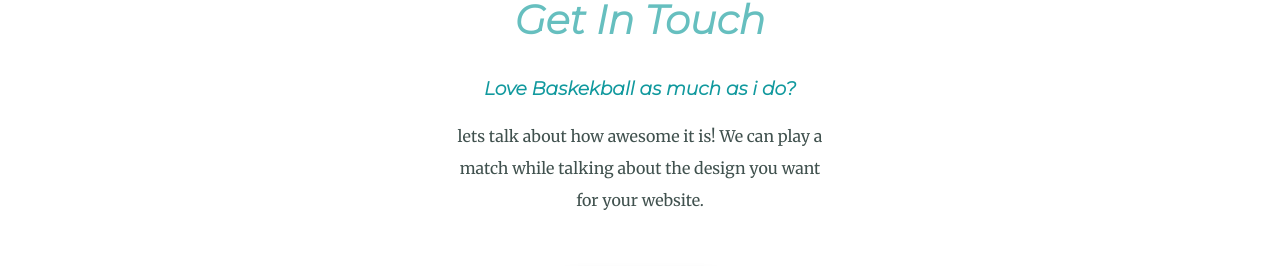
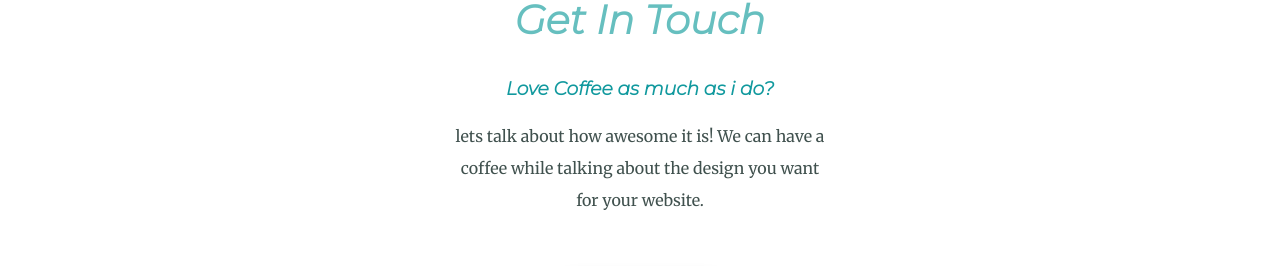
Before and after one commit to dev-nilesh/portfolio, a plain HTML site: page index.html in a window 1280 px wide. Shown: the part 2535-2801 px from the top of the page. Drawn offline with Linux system fonts and the light colour scheme.

Commit message:
Update index.html

```diff
--- a/index.html
+++ b/index.html
@@ -43,8 +43,8 @@
 
       <div class="contact-me">
         <h2>Get In Touch</h2>
-        <h3>Love Baskekball as much as i do?</h3>
-        <p class="contact-message">lets talk about how awesome it is! We can play a  match while talking about the design you want for your website.</p>
+        <h3>Love Coffee as much as i do?</h3>
+        <p class="contact-message">lets talk about how awesome it is! We can have a coffee while talking about the design you want for your website.</p>
 
         <a class="BUTTON_EMW" href="mailto:nileshoja@gmail.com" >CONTACT ME</a>
       </div>
```
